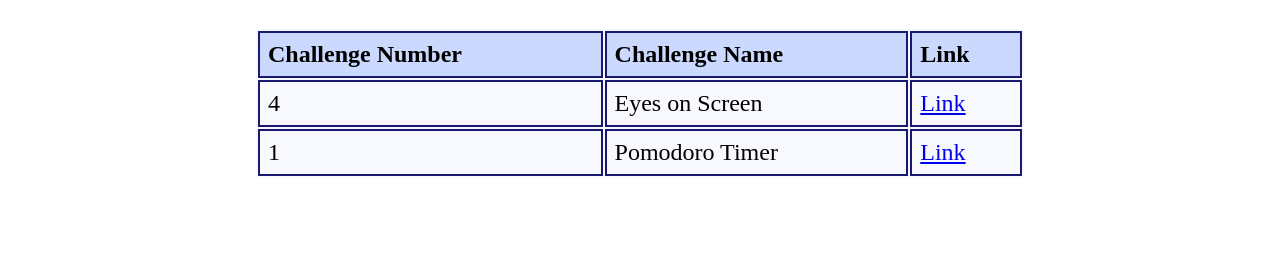
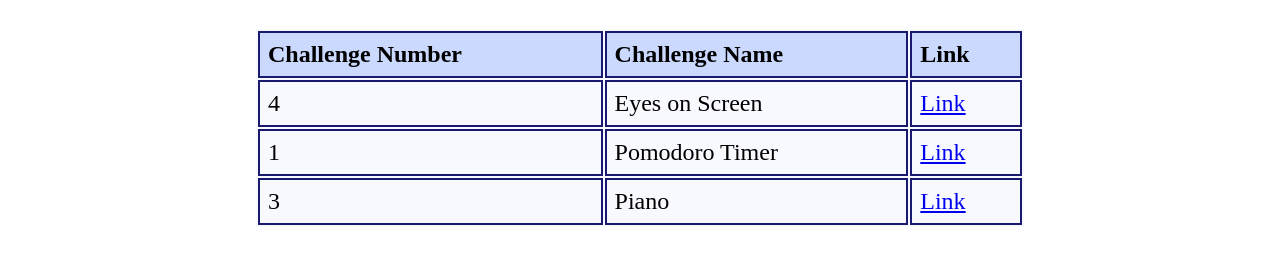
Before and after one commit to TARUSSI/Javascript_Challenges, a plain HTML site: page index.html in a window 1280 px wide. Shown: the part 399-662 px from the top of the page. Drawn offline with Linux system fonts and the light colour scheme.

Commit message:
Updated main index file

```diff
--- a/index.html
+++ b/index.html
@@ -30,6 +30,13 @@
                         <a href="./Pomodoro_timer/index.html">Link</a>
                     </td>
                 </tr>
+                <tr>
+                    <td>3</td>
+                    <td>Piano</td>
+                    <td>
+                        <a href="./Piano/index.html">Link</a>
+                    </td>
+                </tr>
             </table>
         </section>
     </body>
```
